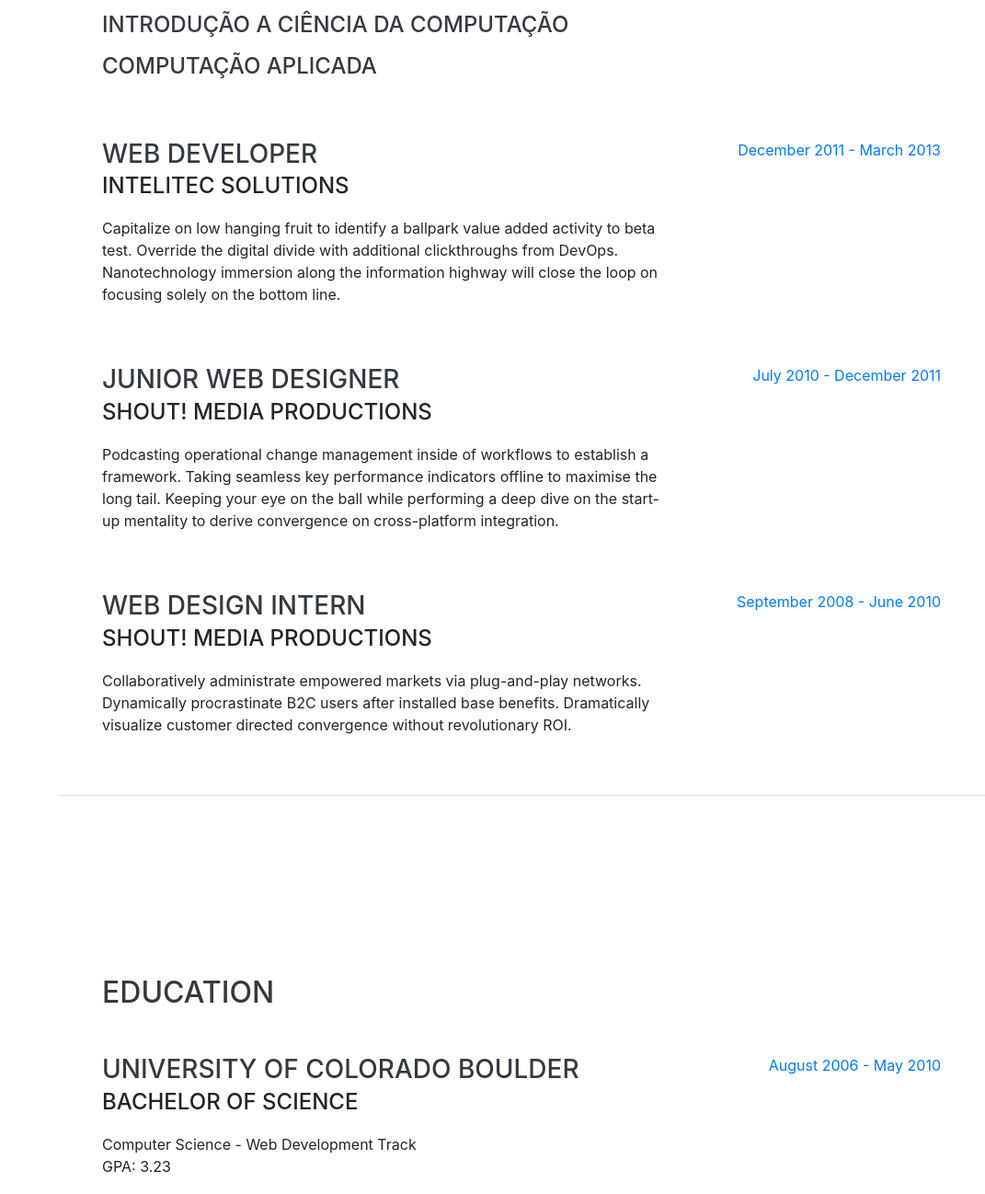
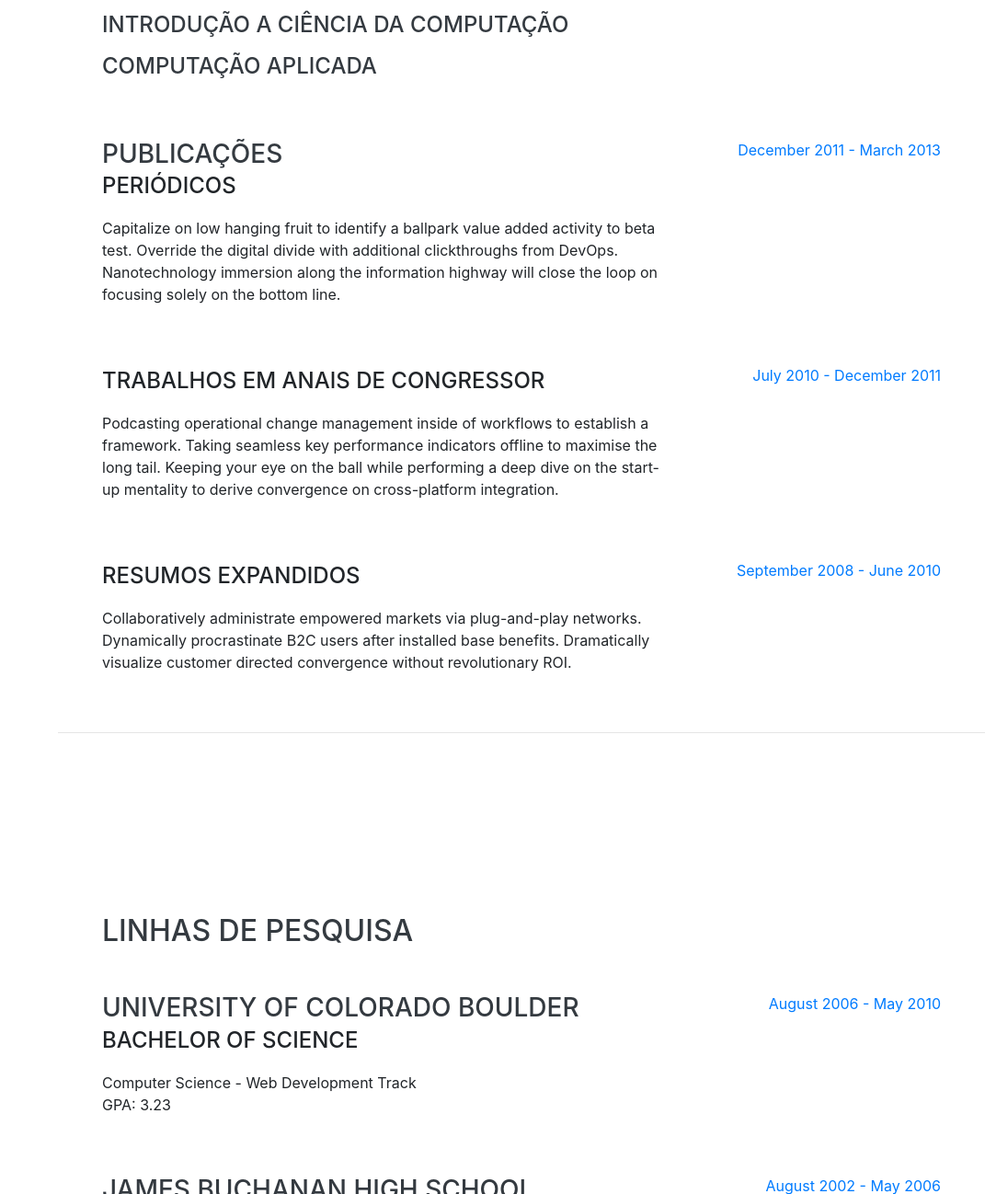
Before and after one commit to maumneto/mauriciomoreira, a website with bundled scripts: page index.html in a window 1280 px wide. Shown: the part 1463-2761 px from the top of the page at 92% size, without its empty margins (209-1280 px from the left). Built offline with nearby package versions, Linux system fonts and the light colour scheme; a web font is replaced by a local one.

Commit message:
commit 4

```diff
--- a/index.html
+++ b/index.html
@@ -126,10 +126,11 @@
           </div>
         </div>
 
+        <!-- seção de  artigos publicados -->
         <div class="resume-item d-flex flex-column flex-md-row justify-content-between mb-5">
           <div class="resume-content">
-            <h3 class="mb-0">Web Developer</h3>
-            <div class="subheading mb-3">Intelitec Solutions</div>
+            <h3 class="mb-0">Publicações</h3>
+            <div class="subheading mb-3">Periódicos</div>
             <p>Capitalize on low hanging fruit to identify a ballpark value added activity to beta test. Override the digital divide with additional clickthroughs from DevOps. Nanotechnology immersion along the information highway will close the loop on focusing solely on the bottom line.</p>
           </div>
           <div class="resume-date text-md-right">
@@ -139,8 +140,8 @@
 
         <div class="resume-item d-flex flex-column flex-md-row justify-content-between mb-5">
           <div class="resume-content">
-            <h3 class="mb-0">Junior Web Designer</h3>
-            <div class="subheading mb-3">Shout! Media Productions</div>
+            <!--<h3 class="mb-0">Trabalhos em Anais de Congressor</h3>-->
+            <div class="subheading mb-3">Trabalhos em Anais de Congressor</div>
             <p>Podcasting operational change management inside of workflows to establish a framework. Taking seamless key performance indicators offline to maximise the long tail. Keeping your eye on the ball while performing a deep dive on the start-up mentality to derive convergence on cross-platform integration.</p>
           </div>
           <div class="resume-date text-md-right">
@@ -150,8 +151,8 @@
 
         <div class="resume-item d-flex flex-column flex-md-row justify-content-between">
           <div class="resume-content">
-            <h3 class="mb-0">Web Design Intern</h3>
-            <div class="subheading mb-3">Shout! Media Productions</div>
+           <!-- <h3 class="mb-0">Web Design Intern</h3>-->
+            <div class="subheading mb-3">Resumos Expandidos</div>
             <p>Collaboratively administrate empowered markets via plug-and-play networks. Dynamically procrastinate B2C users after installed base benefits. Dramatically visualize customer directed convergence without revolutionary ROI.</p>
           </div>
           <div class="resume-date text-md-right">
@@ -167,7 +168,7 @@
 
     <section class="resume-section p-3 p-lg-5 d-flex align-items-center" id="education">
       <div class="w-100">
-        <h2 class="mb-5">Education</h2>
+        <h2 class="mb-5">Linhas de Pesquisa</h2>
 
         <div class="resume-item d-flex flex-column flex-md-row justify-content-between mb-5">
           <div class="resume-content">
```
